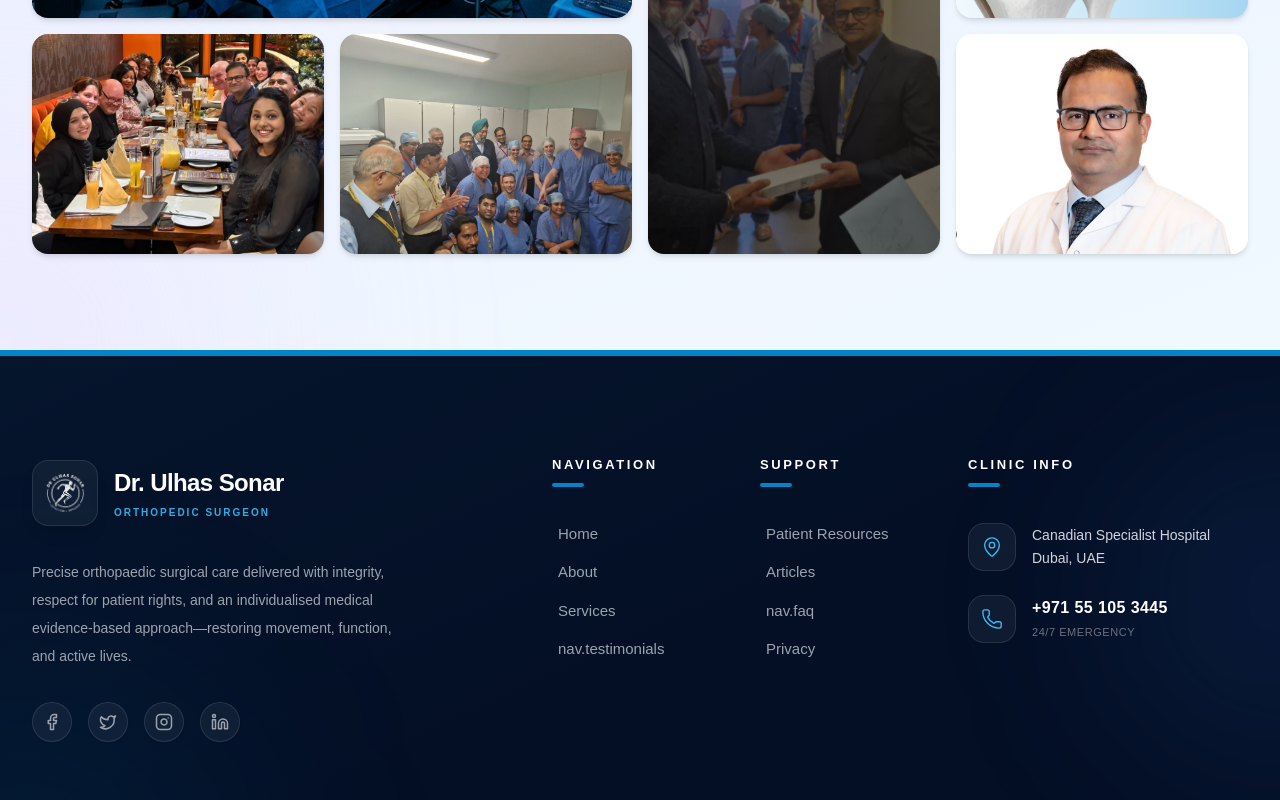
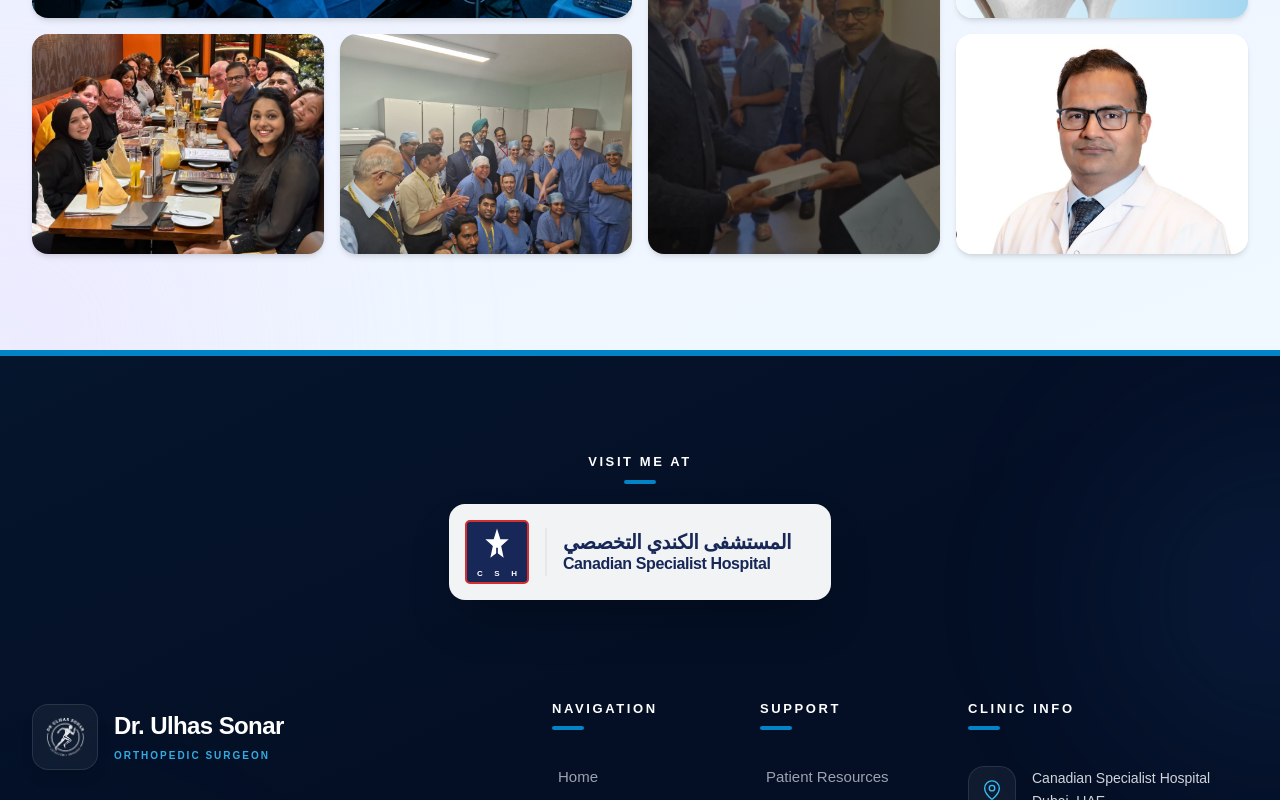
Before and after one commit to sabin876/Doctor-Port, a React (Vite) app: page /gallery in a window 1280 px wide. Shown: the part 1011-1811 px from the top of the page. Built offline with nearby package versions, Linux system fonts and the light colour scheme; a web font is replaced by a local one.

Commit message:
Add custom CSS logo for Canadian Specialist Hospital in footer

```diff
--- a/src/components/Footer.jsx
+++ b/src/components/Footer.jsx
@@ -14,6 +14,36 @@ const Footer = () => {
             <div className="absolute top-20 -end-40 w-80 h-80 bg-blue-500/10 rounded-full blur-[100px] pointer-events-none"></div>
 
             <div className="max-w-7xl mx-auto px-4 sm:px-6 lg:px-8 relative z-10">
+                {/* Visit Me At Section */}
+                <div className="flex flex-col items-center mb-24 relative z-20">
+                    <h3 className="text-[13px] font-montserrat font-black uppercase tracking-[0.2em] mb-8 text-white relative inline-block">
+                        {t('footer.visitMeAt')}
+                        <span className="absolute -bottom-3 left-1/2 -translate-x-1/2 w-8 h-1 bg-primary-600 rounded-full"></span>
+                    </h3>
+                    <a href="https://csh.ae/" target="_blank" rel="noreferrer" className="group flex items-center gap-4 bg-white/95 hover:bg-white p-4 pr-10 rounded-2xl shadow-2xl transition-all duration-300 hover:-translate-y-2 hover:shadow-primary-500/20">
+                        {/* Custom CSS representation of the Canadian Specialist Hospital logo */}
+                        <div className="relative w-16 h-16 bg-[#162758] rounded-[5px] border-2 border-[#d32f2f] flex justify-center flex-shrink-0">
+                            <svg className="absolute top-1 w-10 h-10 text-white fill-current" viewBox="0 0 24 24">
+                                <path d="M12 1.5L14 8h5l-4.5 4L16 19l-4-3-4 3 1.5-7L5 8h5l2-6.5z"/>
+                                <path className="fill-[#162758]" d="M11.5 13h1v8h-1v-8z"/>
+                            </svg>
+                            <div className="absolute bottom-1 w-full flex justify-between px-2.5">
+                                <span className="text-white text-[8px] font-black leading-none">C</span>
+                                <span className="text-white text-[8px] font-black leading-none">S</span>
+                                <span className="text-white text-[8px] font-black leading-none">H</span>
+                            </div>
+                        </div>
+                        <div className="flex flex-col border-l-2 border-gray-200 pl-4 py-1">
+                            <span className="text-[#162758] text-[20px] font-black font-montserrat tracking-tight leading-none mb-1 text-right" dir="rtl">
+                                المستشفى الكندي التخصصي
+                            </span>
+                            <span className="text-[#162758] text-[16px] font-bold font-montserrat tracking-tight leading-none">
+                                Canadian Specialist Hospital
+                            </span>
+                        </div>
+                    </a>
+                </div>
+
                 <div className="grid grid-cols-1 md:grid-cols-2 lg:grid-cols-12 gap-12 lg:gap-8 mb-16">
                     {/* Brand Column */}
                     <div className="lg:col-span-4 flex flex-col pt-2">
```
